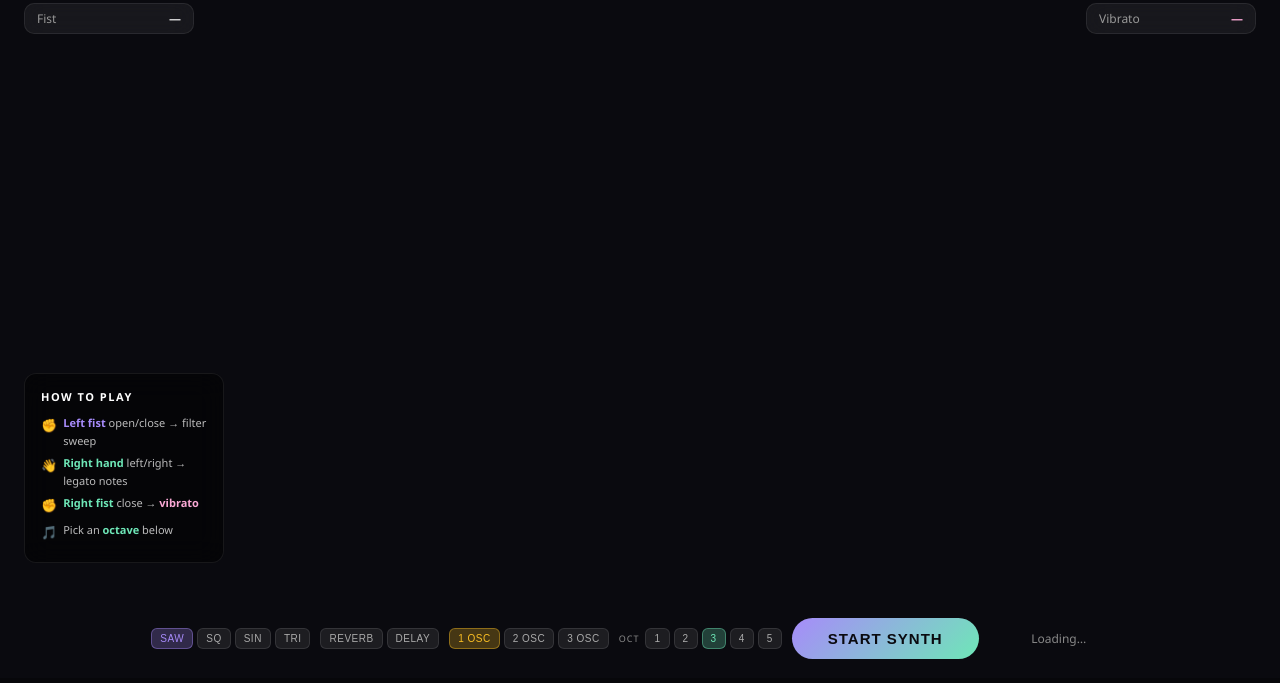
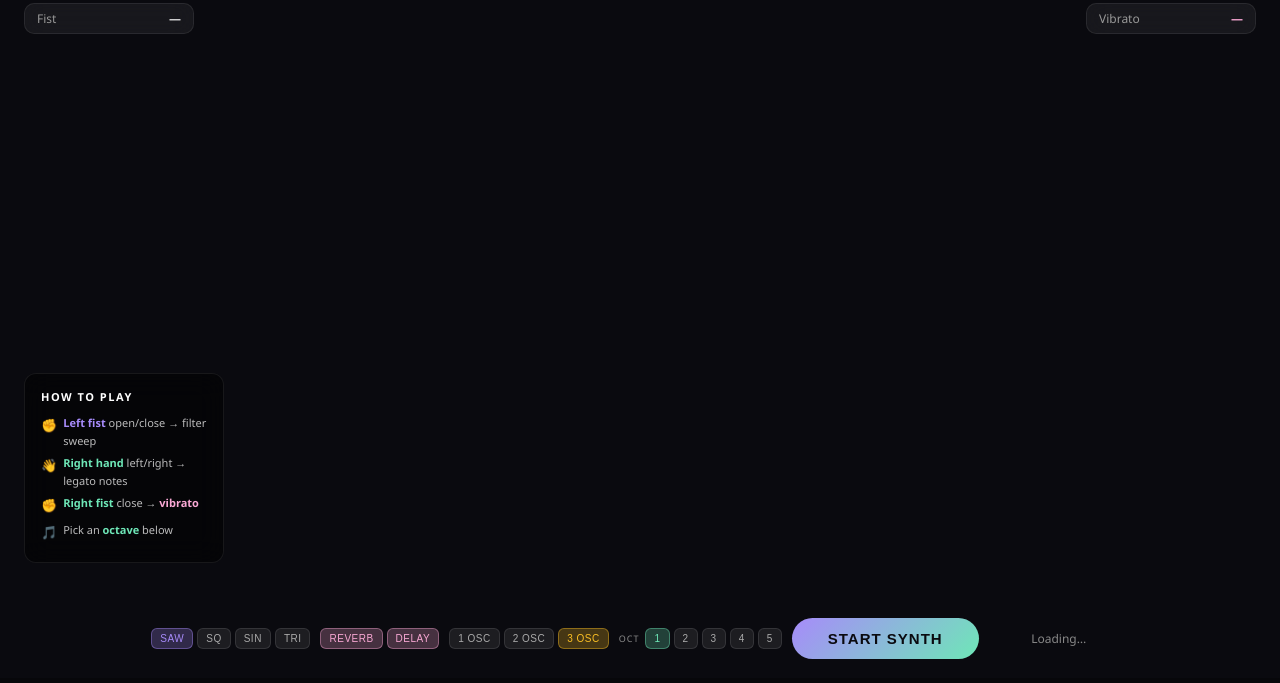
Before and after one commit to ehihn/airtone, a plain HTML site: page index.html in a window 1280 px wide. Shown: the part 117-800 px from the top of the page. Drawn offline with Linux system fonts and the light colour scheme.

Commit message:
Update index.html

```diff
--- a/index.html
+++ b/index.html
@@ -167,19 +167,19 @@
         <button data-wave="triangle">Tri</button>
       </div>
       <div class="fx-toggles">
-        <button id="reverb-btn">Reverb</button>
-        <button id="delay-btn">Delay</button>
+        <button id="reverb-btn" class="active">Reverb</button>
+        <button id="delay-btn" class="active">Delay</button>
       </div>
       <div class="osc-select">
-        <button class="active" data-osc="1">1 Osc</button>
+        <button data-osc="1">1 Osc</button>
         <button data-osc="2">2 Osc</button>
-        <button data-osc="3">3 Osc</button>
+        <button class="active" data-osc="3">3 Osc</button>
       </div>
       <div class="octave-select">
         <span class="oct-label">Oct</span>
-        <button data-oct="1">1</button>
+        <button class="active" data-oct="1">1</button>
         <button data-oct="2">2</button>
-        <button class="active" data-oct="3">3</button>
+        <button data-oct="3">3</button>
         <button data-oct="4">4</button>
         <button data-oct="5">5</button>
       </div>
@@ -215,11 +215,11 @@ let handLandmarker = null, lastVideoTime = -1;
 let audioCtx = null;
 let oscNode = null, filterNode = null, gainNode = null, analyser = null, analyserData = null;
 let lfoNode = null, lfoGain = null;
-let reverbEnabled = false, delayEnabled = false;
+let reverbEnabled = true, delayEnabled = true;
 let convolverNode = null, reverbGain = null, dryGainReverb = null;
 let delayNode = null, feedbackNode = null, delayGain = null, dryGainDelay = null;
-let octave = 3;
-let oscCount = 1;
+let octave = 1;
+let oscCount = 3;
 let oscNodes = [], lfoNodes = [], lfoGains = [];
 const oscDetunes = [0, -12, 12];
 
```
